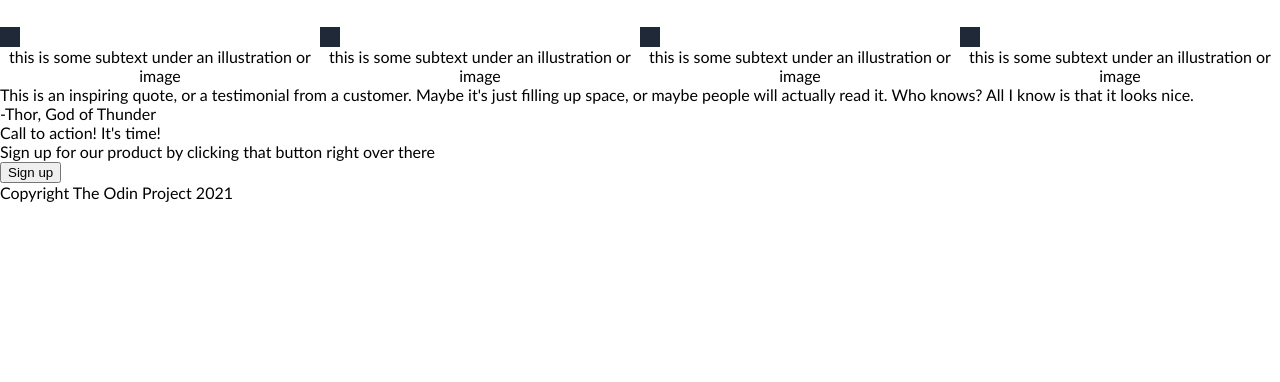
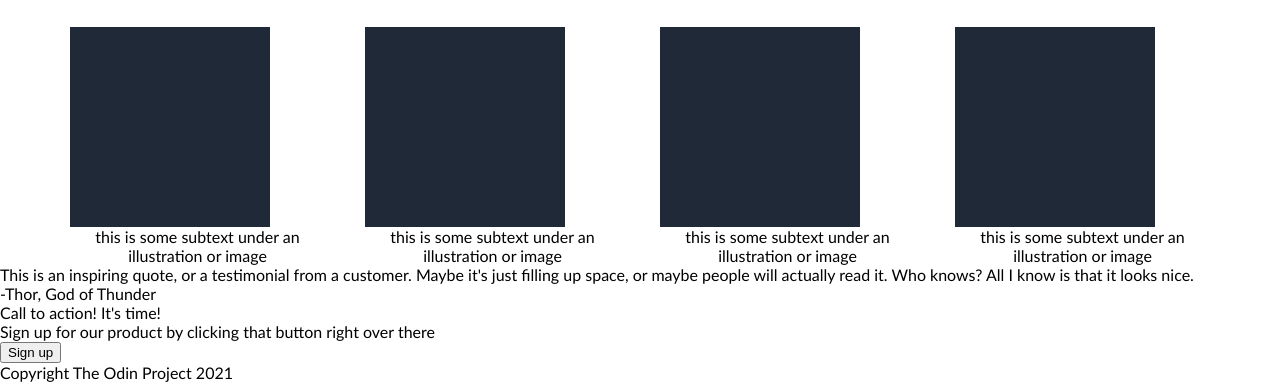
Before and after one commit to dragon-slayer875/flexbox-test-project, a plain HTML site: page index.html in a window 1280 px wide. Shown: the part 484-866 px from the top of the page. Before the commit the page ends 800 px from the top, so only its background shows below. Drawn offline with Linux system fonts and the light colour scheme.

Commit message:
Modify CSS to fix sec-2-placeholder collapse

```diff
--- a/style.css
+++ b/style.css
@@ -103,16 +103,18 @@ p {
 
 .main-sec-2-content {
     display: flex;
+    margin: 0px 50px;
 }
 
 .main-sec-2-content-item {
     display: flex;
     flex-direction: column;
+    margin: 0px 20px 0px 20px;
 }
 
 .placeholder {
-    width: 20px;
-    height: 20px;
+    width: 200px;
+    height: 200px;
     flex: 1 1 auto;
     border: 15px #3882F6;
     background-color: #1F2937;
```
